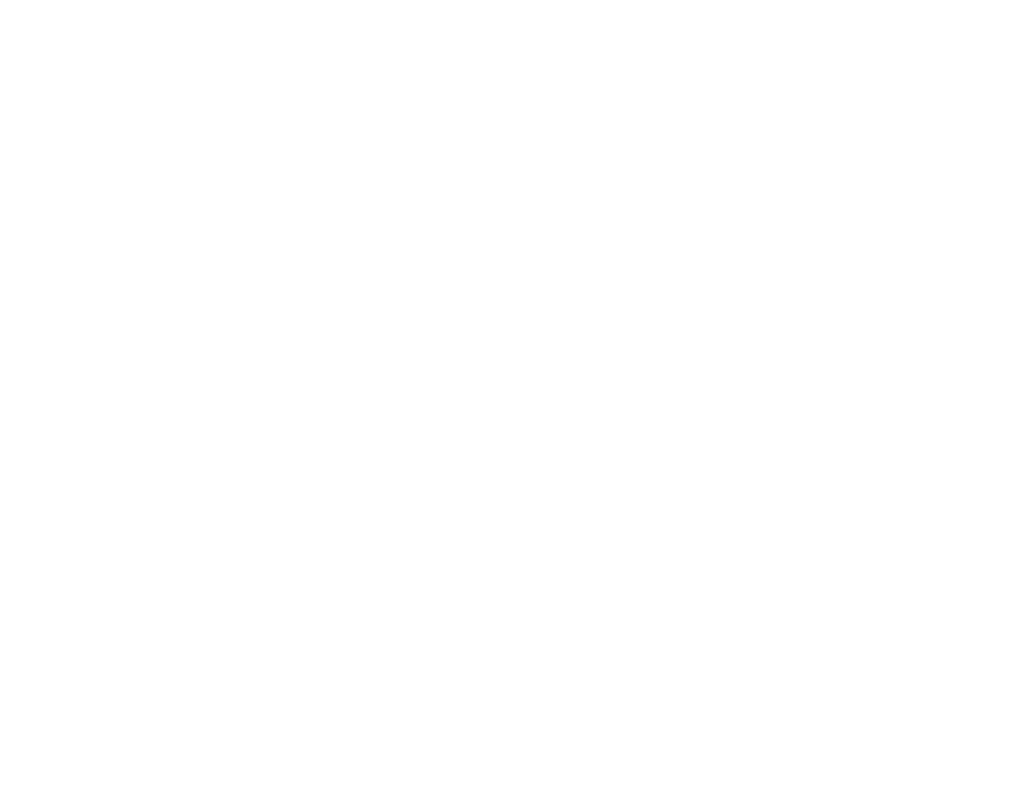
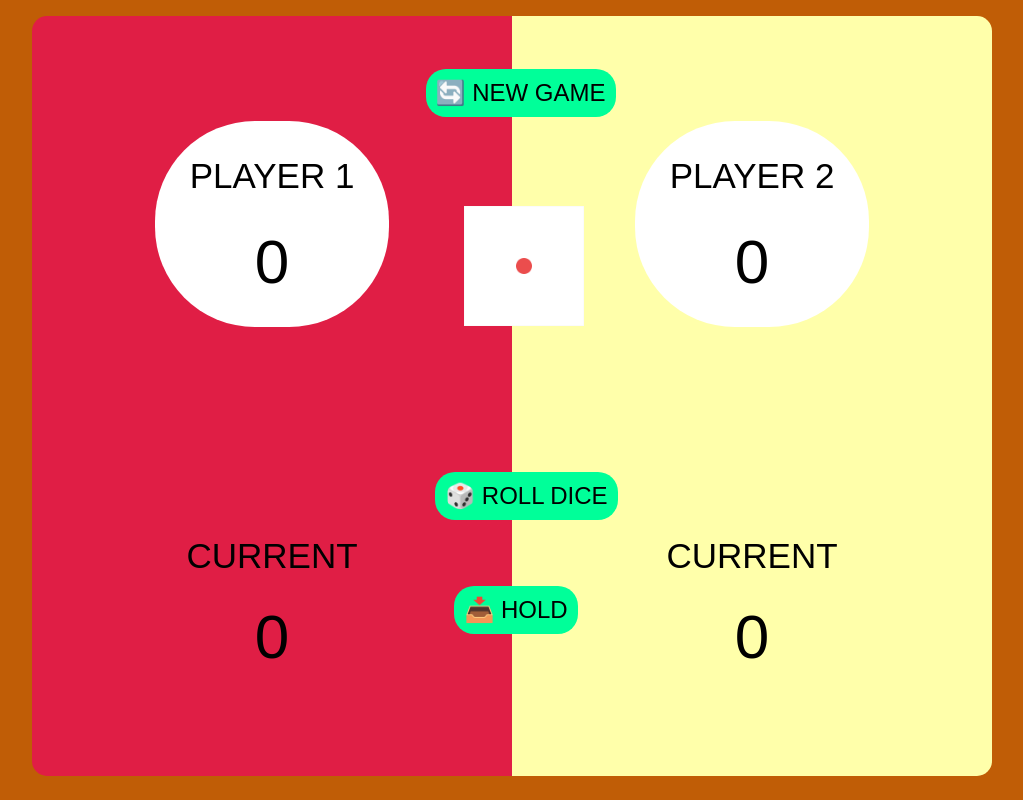
Before and after one commit to Adriano-Ivan/pig-game, a plain HTML site: page index.html in a window 1280 px wide. Shown: the whole page, without its empty margins (128-1151 px from the left). Drawn offline with Linux system fonts and the light colour scheme.

Commit message:
HTML e CSS feitos, em geral. Talvez algumas mudanças sejam feitas. Próxima parte: Javascript.

```diff
--- a/index.html
+++ b/index.html
@@ -6,5 +6,34 @@
     <title>PIG GAME</title>
     <link rel="stylesheet" type="text/css" href="style.css" />
   </head>
-  <body></body>
+  <body>
+    <main>
+      <section id="player-1" class="active--player">
+        <div class="total--score">
+          <div class="title">PLAYER 1</div>
+          <div id="total-display-1">0</div>
+        </div>
+        <div class="current--score">
+          <div class="title-current">CURRENT</div>
+          <div id="score-display-1">0</div>
+        </div>
+      </section>
+
+      <section id="player-2" class="inactive--player">
+        <div class="total--score">
+          <div class="title">PLAYER 2</div>
+          <div id="total-display-2">0</div>
+        </div>
+        <div class="current--score">
+          <div class="title-current">CURRENT</div>
+          <div id="score-display-2">0</div>
+        </div>
+      </section>
+
+      <div id="new-game">🔄 NEW GAME</div>
+      <img src="dice-1.png" alt="img" id="img-show" />
+      <div id="roll-dice">🎲 ROLL DICE</div>
+      <div id="hold">📥 HOLD</div>
+    </main>
+  </body>
 </html>
--- a/style.css
+++ b/style.css
@@ -6,4 +6,127 @@
 body {
   margin: 0;
   min-width: 100vh;
+  background-color: rgb(192, 93, 6);
+  display: flex;
+  justify-content: center;
+  font-family: Arial;
+  align-items: center;
 }
+
+main {
+  display: flex;
+  position: relative;
+  width: 75%;
+  margin-top: 2vh;
+  border-radius: 15px;
+  height: 95vh;
+}
+
+.active--player {
+  background-color: rgb(224, 30, 69);
+}
+.inactive--player {
+  background-color: #ffa;
+}
+#player-1 {
+  width: 50%;
+  height: inherit;
+  border-top-left-radius: 15px;
+  display: flex;
+  flex-direction: column;
+  justify-content: space-around;
+  align-items: center;
+  border-bottom-left-radius: 15px;
+}
+
+#player-2 {
+  width: 50%;
+  height: inherit;
+  border-top-right-radius: 15px;
+  border-bottom-right-radius: 15px;
+  display: flex;
+  flex-direction: column;
+  justify-content: space-around;
+  align-items: center;
+}
+
+.total--score {
+  display: flex;
+  flex-direction: column;
+  align-items: center;
+  justify-content: center;
+  text-transform: uppercase;
+  font-size: 31px;
+  background-color: #fff;
+  color: #000;
+  padding: 30px;
+  border-radius: 100px;
+}
+
+.title {
+  font-size: 35px;
+  padding: 5px;
+}
+.title-current {
+  font-size: 35px;
+}
+.current--score {
+  display: flex;
+  flex-direction: column;
+  align-items: center;
+  text-transform: uppercase;
+  font-size: 31px;
+  justify-content: center;
+}
+
+#total-display-1,
+#total-display-2 {
+  margin-top: 25px;
+  font-size: 2em;
+}
+
+#score-display-1,
+#score-display-2 {
+  margin-top: 25px;
+  font-size: 2em;
+}
+
+#img-show {
+  width: 120px;
+  height: 120px;
+  position: absolute;
+  top: 25%;
+  left: 45%;
+}
+#new-game {
+  position: absolute;
+  top: 7%;
+  left: 41%;
+  cursor: pointer;
+  font-size: 1.5rem;
+  background-color: #0f9;
+  padding: 10px;
+  border-radius: 20px;
+}
+
+#roll-dice {
+  position: absolute;
+  top: 60%;
+  left: 42%;
+  font-size: 1.5rem;
+  background-color: #0f9;
+  padding: 10px;
+  border-radius: 20px;
+  cursor: pointer;
+}
+
+#hold {
+  position: absolute;
+  top: 75%;
+  left: 44%;
+  font-size: 1.5rem;
+  background-color: #0f9;
+  padding: 10px;
+  border-radius: 20px;
+  cursor: pointer;
+}
```
